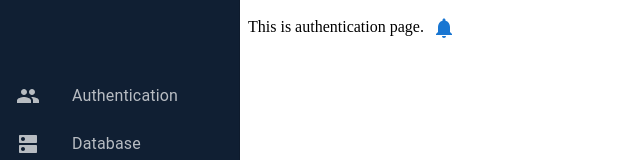
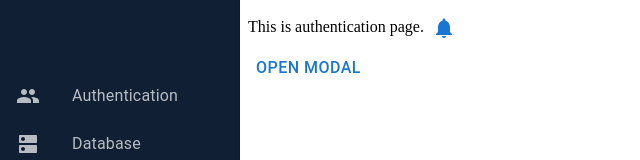
Before and after one commit to Mattarek/react-materialUI-practice, a React (Vite) app: page /hosting in a window 1280 px wide. Shown: the top 160 px of the page, without its empty margins (0-640 px from the left). Built offline with nearby package versions, Linux system fonts and the light colour scheme.

Commit message:
Imported improved

```diff
--- a/src/components/Modal/Modal.tsx
+++ b/src/components/Modal/Modal.tsx
@@ -16,7 +16,7 @@ const style = {
     p: 4,
 };
 
-export default function BasicModal() {
+export const BasicModal = () => {
     const [open, setOpen] = React.useState(false);
     const handleOpen = () => setOpen(true);
     const handleClose = () => setOpen(false);
@@ -46,4 +46,4 @@ export default function BasicModal() {
             </Modal>
         </div>
     );
-}
+};
--- a/src/views/Authentication.tsx
+++ b/src/views/Authentication.tsx
@@ -2,6 +2,7 @@ import React from 'react';
 import Grid from '@mui/material/Grid';
 import { Notifications } from '../components/common/Notifications/Notifications';
 import { BasicMenu } from '../components/BasicMenu/BasicMenu';
+import { BasicModal } from '../components/Modal/Modal';
 
 export const Authentication = () => {
     const [open, setOpen] = React.useState(false);
@@ -28,6 +29,7 @@ export const Authentication = () => {
                 open={open}
                 handleClose={handleClose}
             />
+            <BasicModal />
         </Grid>
     );
 };
```
Also changed, not shown: src/components/Navbar/Navbar.tsx (+11 -9 lines).
